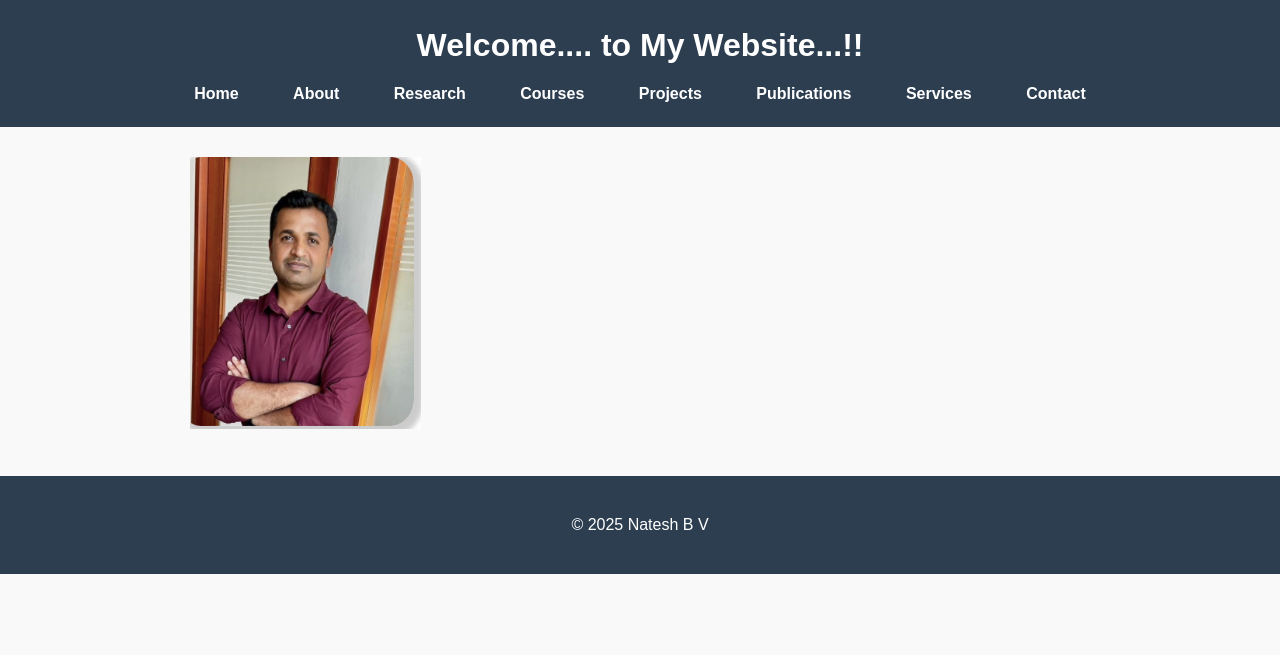
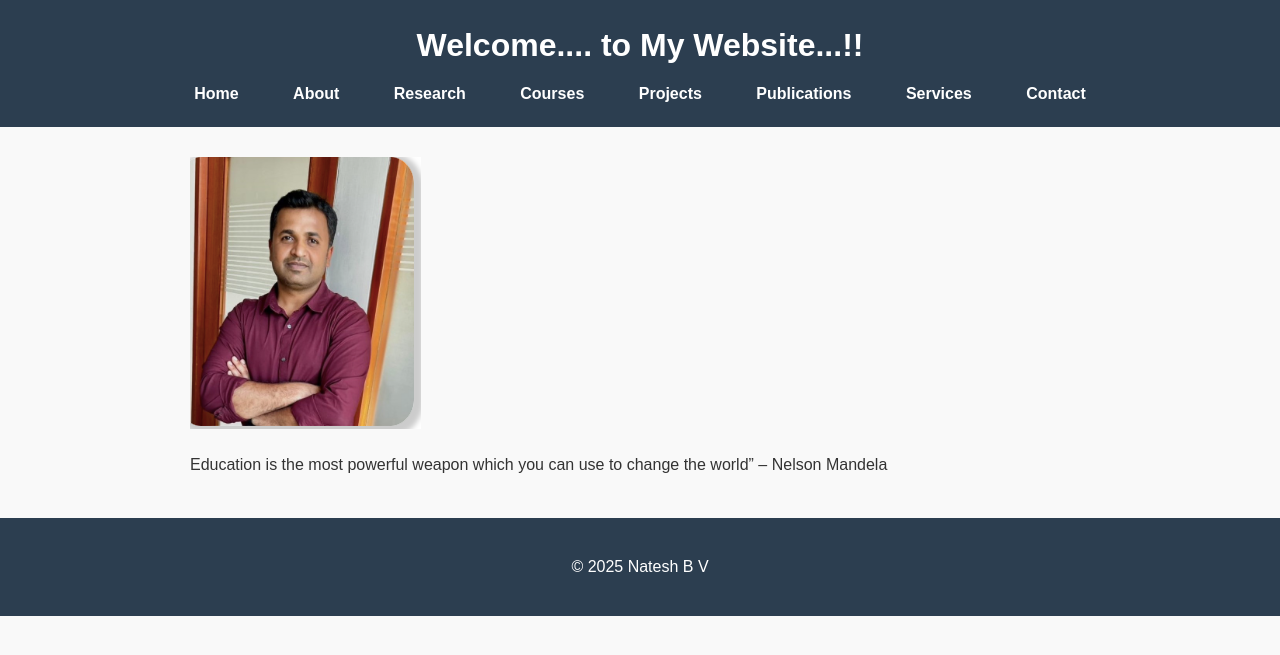
Before and after one commit to Nateshbv/Nateshbv.github.io, a Jekyll site: the page built from index.md, in a window 1280 px wide. Shown: the top 655 px of the page. Built offline with Jekyll 4.4.1, drawn with Linux system fonts in a browser that asks for light colours.

Commit message:
Update index.md

```diff
--- a/index.md
+++ b/index.md
@@ -5,3 +5,7 @@ title: Home
 
 
 ![Natesh B V](assets/images/nata.png)
+
+
+
+Education is the most powerful weapon which you can use to change the world” – Nelson Mandela
```
